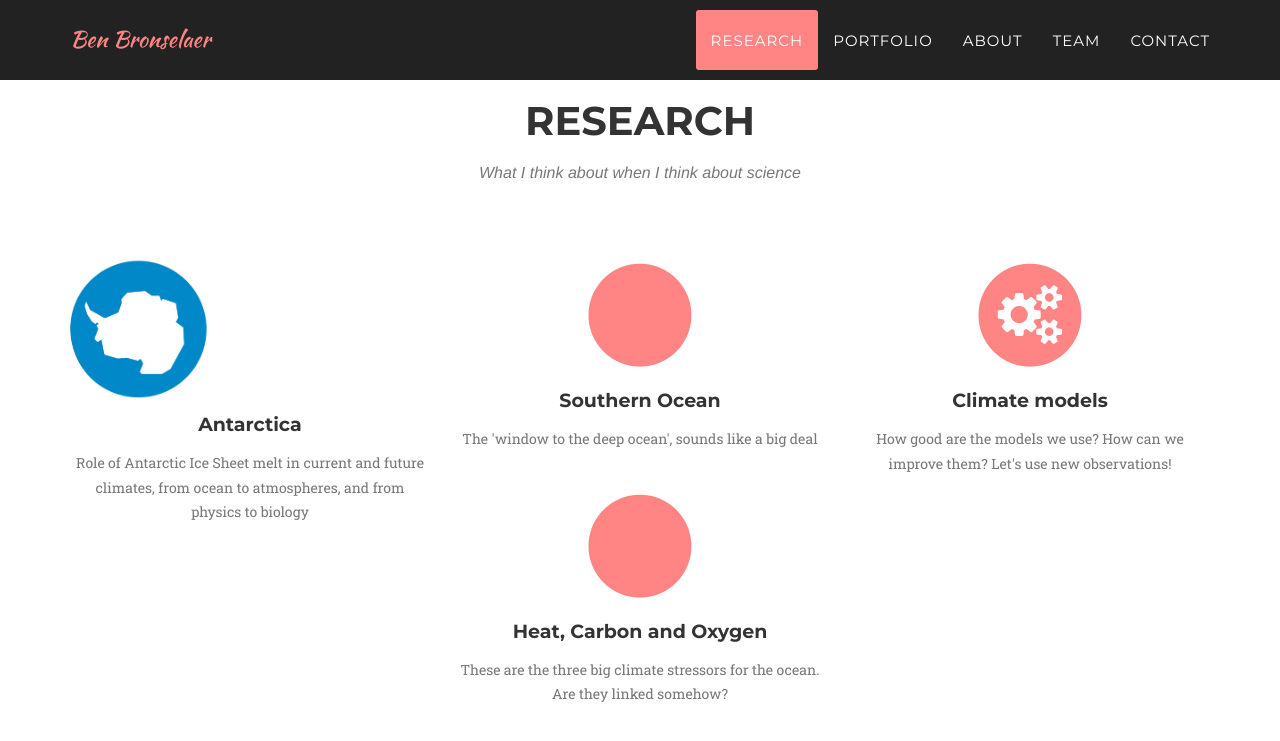
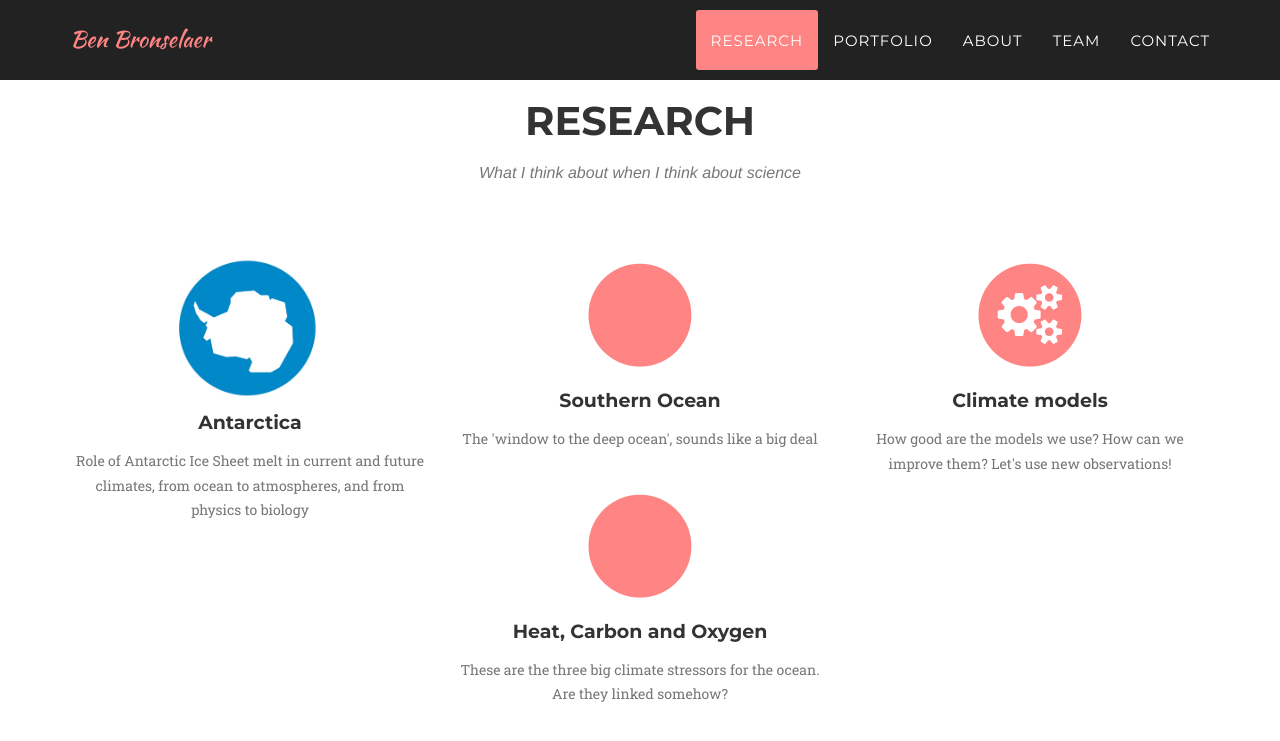
Before and after one commit to BenBronselaer/BenBronselaer.github.io, a Jekyll site: the page built from index.html, in a window 1280 px wide and 900 px high, scrolled down 809 px. Shown: the top 741 px of the window. Built offline with Jekyll 4.4.1, drawn with Linux system fonts in a browser that asks for light colours; some web fonts are replaced.

Commit message:
Update research.html

```diff
--- a/_includes/research.html
+++ b/_includes/research.html
@@ -9,7 +9,7 @@
             </div>
             <div class="row text-center">
                 <div class="col-md-4">
-                    <img class="img-circle img-responsive img-center" src="img/research/A1.jpg" alt="" height="142" width="142">
+                    <img class="center" src="img/research/A1.jpg" alt="" height="142" width="142">
                     <h4 class="service-heading">Antarctica</h4>
                     <p class="text-muted">Role of Antarctic Ice Sheet melt in current and future climates, from ocean to atmospheres, and from physics to biology</p>
                 </div>
```
